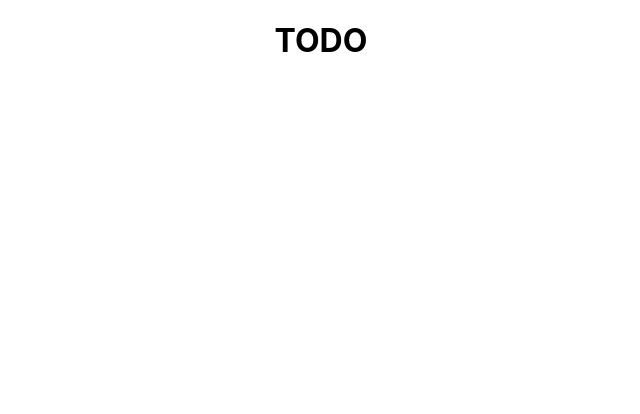
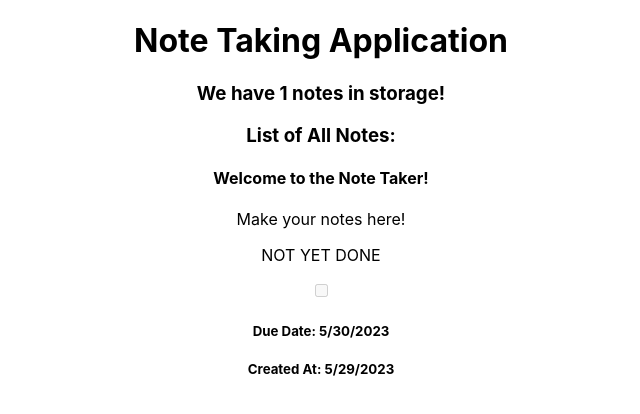
Before and after one commit to johnsonw1017/reactjs-note-taking-project, a React (Create React App) app: page / in a window 1280 px wide. Shown: the top 414 px of the page, without its empty margins (319-959 px from the left). Built offline with nearby package versions, Linux system fonts and the light colour scheme.

Commit message:
feat:create Homepage with base functionality

```diff
--- a/src/App.js
+++ b/src/App.js
@@ -1,12 +1,13 @@
 import React from 'react';
 import './App.css';
 import { Route, Routes } from 'react-router-dom';
+import Homepage from './pages/Homepage';
 
 function App() {
   return (
     <div className="App">
         <Routes>
-          <Route path="/" element={<h1>TODO</h1>}/>
+          <Route path="/" element={<Homepage />}/>
           <Route path="/notes" element={<h1>TODO</h1>}/>
           <Route path="/notes/:noteID" element={<h1>TODO</h1>}/>
           <Route path="/notes/:noteID/edit" element={<h1>TODO</h1>}/>
--- a/src/pages/Homepage.jsx
+++ b/src/pages/Homepage.jsx
@@ -1,16 +1,35 @@
+import React from "react";
+import { useNoteData } from "../contexts/NotesContext"
 
 
 export default function Homepage(props){
+
+    const globalNotesData = useNoteData();
+    // const [someData, someFunction] = useContext(SomeContext);
 
     return(
         <div>
             <h1>Note Taking Application</h1>
 
             {/* Note Count Component */}
+            <h3>We have {globalNotesData.length} notes in storage!</h3>
 
             {/* Note Form Component */}
 
             {/* List Of All Notes Component */}
+            <h3>List of All Notes:</h3>
+            {globalNotesData.map((note) => {
+                return(
+                <div key={note.id}>
+                    <h4>{note.title}</h4>
+                    <p>{note.description}</p>
+                    <p>{note.isCompleted ? "COMPLETE" : "NOT YET DONE"}</p>
+                    <input type="checkbox" disabled="disabled" value={note.isCompleted}/>
+                    <h5>Due Date: {new Date(note.dueDate).toLocaleDateString()}</h5>
+                    <h5>Created At: {new Date(note.createdAtDate).toLocaleDateString()}</h5>
+                </div>
+                )
+            })}
         </div>
     )
 }
```
